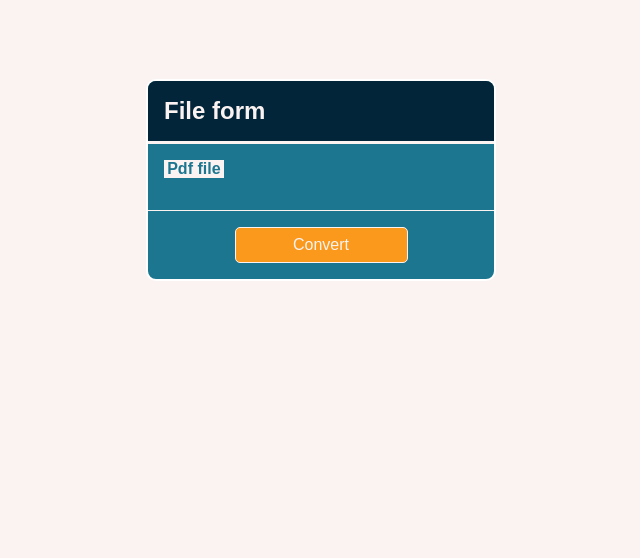
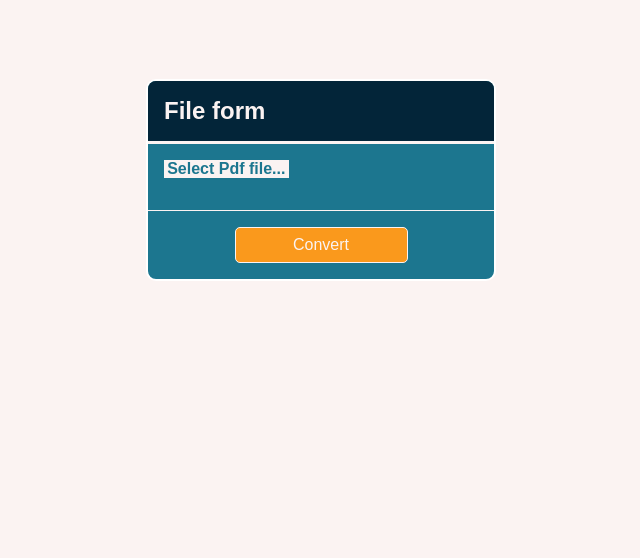
Before and after one commit to BenAwad95/convert_master, a Django app: page /pdf2word/ in a window 1280 px wide. Shown: the part 161-719 px from the top of the page, without its empty margins (319-959 px from the left). Run offline with Django 4.2, Linux system fonts and the light colour scheme; parts of the project's set-up code (start-up, migrations or seed data) failed here and were passed over.

Commit message:
update form

```diff
--- a/templates/pdf2word/home.html
+++ b/templates/pdf2word/home.html
@@ -9,7 +9,7 @@
         {% for f in form %}
         <p>
             {{ f }}
-            <label for="id_{{ f.name }}">{{f.label}}</label>
+            <label for="id_{{ f.name }}">Select {{f.label}}...</label>
         </p>
         {% endfor %}
         <button type="submit">Convert</button>
```
